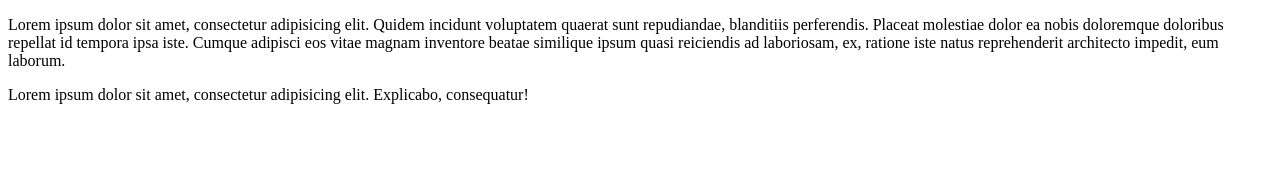
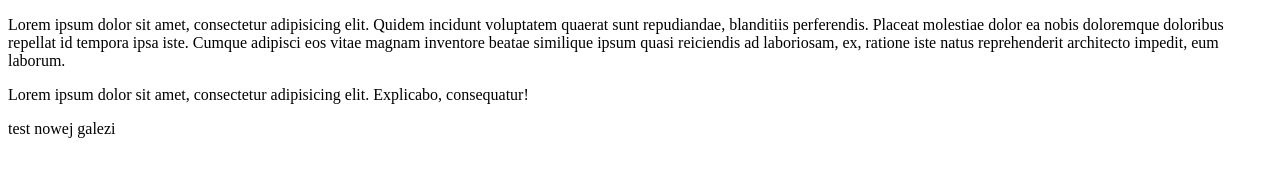
Before and after one commit to B4zZinGa/platynowa.github.io, a plain HTML site: page index.html in a window 1280 px wide. Drawn offline with Linux system fonts and the light colour scheme.

Commit message:
nowa galaz index

```diff
--- a/index.html
+++ b/index.html
@@ -10,5 +10,7 @@
 
    <div>Lorem ipsum dolor sit amet, consectetur adipisicing elit. Explicabo, consequatur!</div>
 
+   <p>test nowej galezi</p>
+
 </body>
 </html>
```
